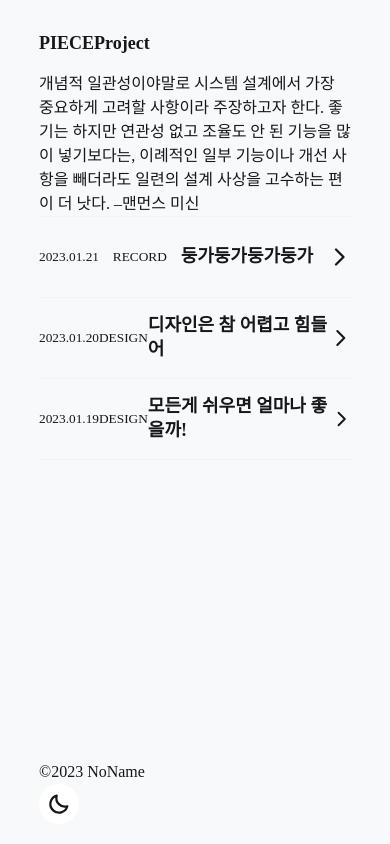
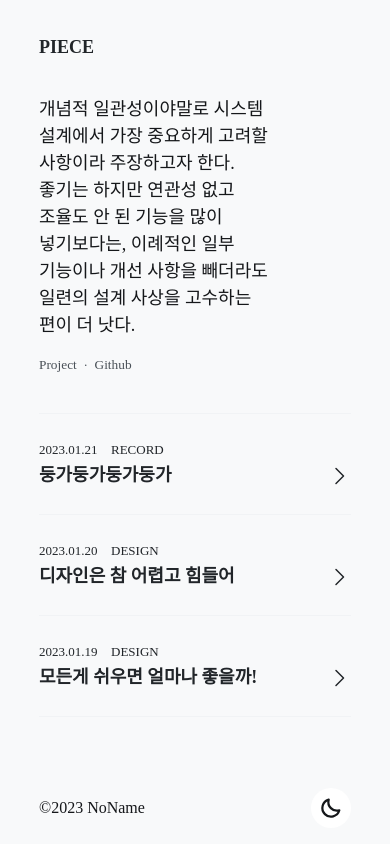
Before and after one commit to minheeyoon/Record, a React (Create React App) app in the folder blog/: page / in a window 390 px wide. Built offline with nearby package versions, Linux system fonts and the light colour scheme.

Commit message:
design : home , post card&list , theme, layout design - theme, token 사용 환경셋팅 끝 - 테마 변환시 애니메이션 추가 - 레이아웃 수정 - home 화면 타이포, 간격 수정 - postcard&list 디자인 수정

```diff
--- a/blog/src/components/components.css
+++ b/blog/src/components/components.css
@@ -7,8 +7,30 @@
   margin: 0 auto;
 }
 
-.navbar,
+.navbar {
+  position: sticky;
+  width: 53.75rem;
+  height: 6rem;
+  display: flex;
+  align-items: center;
+  background-color: var(--semantic-surface-low);
+  top: 0;
+}
+
+.sub-navi {
+  margin-top: var(--scale-dimension-size-200);
+}
+
+.header {
+  width: 80%;
+  margin-bottom: var(--scale-dimension-size-500);
+}
+
 .footer {
+  display: flex;
+  justify-content: space-between;
+  align-items: center;
+
   margin-top: var(--scale-dimension-size-400);
   margin-bottom: var(--scale-dimension-size-200);
 }
@@ -20,8 +42,21 @@
   cursor: pointer;
 }
 
+.theme-transition,
+.theme-transition *,
+.theme-transition *:before,
+.theme-transition *:after {
+  transition-property: background-color, border-bottom, border-top;
+  transition-duration: 0.5s;
+  transition-timing-function: ease-in-out !important;
+  transition-delay: 0 !important;
+}
+
 @media (max-width: 520px) {
   .layout {
     width: 80%;
   }
+  .navbar {
+    width: 100%;
+  }
 }
--- a/blog/src/components/css/_basics.css
+++ b/blog/src/components/css/_basics.css
@@ -1,4 +1,6 @@
+@import url(./_variables.css);
 @import url(./_dark.css);
+@import url(./_light.css);
 
 body {
   margin: 0;
@@ -8,6 +10,38 @@ body {
   background-color: var(--semantic-surface-low);
   color: var(--semantic-on-surface);
 }
+
+a {
+  cursor: pointer;
+}
+
+/* 타이포 부품 */
+
+.weight-regular {
+  font-weight: var(--regular);
+}
+
+.weight-bold {
+  font-weight: var(--bold);
+}
+
+.word {
+  word-break: keep-all;
+}
+
+.lh-lg {
+  line-height: var(--static-large);
+}
+
+.lh-md {
+  line-height: var(--static-medium);
+}
+
+.lh-sm {
+  line-height: var(--static-small);
+}
+
+/* 기본 타이포 셋팅 */
 
 code {
   font-family: var(--sf-mono);
@@ -53,24 +87,10 @@ p {
   margin: var(--scale-dimension-size-0);
 }
 
-.links {
-  text-decoration: none;
-  color: var(--scale-gray-900);
-}
-
-.links:hover {
-  color: var(--scale-gray-600);
-}
-
 .body-lg {
   font-size: var(--scale-dimension-font-size-200);
   line-height: var(--static-large);
-}
-
-.body-lg-bold {
-  font-size: var(--scale-dimension-font-size-200);
-  line-height: var(--static-large);
-  font-weight: var(--bold);
+  word-break: keep-all;
 }
 
 .body-md {
@@ -79,30 +99,36 @@ p {
   word-break: keep-all;
 }
 
-.body-md-bold {
-  font-size: var(--scale-dimension-font-size-100);
-  line-height: var(--static-medium);
-  font-weight: var(--bold);
-}
-
 .body-sm {
   font-size: var(--scale-dimension-font-size-50);
   line-height: var(--static-medium);
-}
-
-.body-sm-bold {
-  font-size: var(--scale-dimension-font-size-50);
-  line-height: var(--static-medium);
-  font-weight: var(--bold);
+  word-break: keep-all;
 }
 
 .body-xsm {
   font-size: var(--scale-dimension-font-size-25);
   line-height: var(--static-medium);
+  word-break: keep-all;
 }
 
-.body-xsm-bold {
-  font-size: var(--scale-dimension-font-size-20);
-  line-height: var(--static-medium);
-  font-weight: var(--bold);
+/* 기본 UI 스타일 셋팅  */
+
+.links {
+  text-decoration: none;
+  color: var(--color-gray-800);
+  cursor: pointer;
 }
+
+.links:hover {
+  color: var(--color-gray-700);
+}
+
+.links-secondary {
+  text-decoration: none;
+  color: var(--color-gray-600);
+  cursor: pointer;
+}
+
+.links-secondary:hover {
+  color: var(--color-gray-700);
+}
--- a/blog/src/components/css/_dark.css
+++ b/blog/src/components/css/_dark.css
@@ -1,16 +1,16 @@
 .theme-dark {
-  --color-gray-00: #000000;
-  --color-gray-100: #15171a;
+          --color-gray-00: #000000;
+  --color-gray-100: #15171A;
   --color-gray-200: #212529;
-  --color-gray-300: #343a40;
+  --color-gray-300: #343A40;
   --color-gray-400: #495057;
-  --color-gray-500: #868e96;
-  --color-gray-600: #adb5bd;
-  --color-gray-700: #dee2e6;
-  --color-gray-800: #f1f3f5;
-  --color-gray-900: #f8f9fa;
+  --color-gray-500: #868E96;
+  --color-gray-600: #ADB5BD;
+  --color-gray-700: #DEE2E6;
+  --color-gray-800: #F1F3F5;
+  --color-gray-900: #F8F9FA;
   --color-gray-1000: #ffffff;
-  --color-purple-100: #2d1d5c;
+  --color-purple-100: #2D1D5C;
   --color-purple-200: #482e94;
   --color-purple-300: #5f3dc4;
   --color-purple-400: #6741d9;
@@ -18,7 +18,7 @@
   --color-purple-600: #9775fa;
   --color-purple-700: #d0bfff;
   --color-purple-800: #e5dbff;
-  --color-purple-900: #f3f0ff;
+  --color-purple-900: #F3F0FF;
   --color-blue-100: #002c67;
   --color-blue-200: #1e409b;
   --color-blue-300: #2c54cd;
@@ -58,27 +58,29 @@
   --color-gray-alpha-25: rgba(255, 255, 255, 0.03);
   --color-gray-alpha-50: rgba(255, 255, 255, 0.05);
   --color-gray-alpha-100: rgba(255, 255, 255, 0.1);
-  --color-purple-alpha-100: rgba(121, 80, 242, 0.1);
-  --color-purple-alpha-200: rgba(121, 80, 242, 0.2);
+  --color-purple-alpha-100: rgba(149, 114, 255, 0.2);
+  --color-purple-alpha-200: rgba(149, 114, 255, 0.3);
   --color-green-alpha-100: rgba(64, 192, 87, 0.1);
   --color-green-alpha-200: rgba(64, 192, 87, 0.2);
   --color-red-alpha-100: rgba(250, 82, 82, 0.1);
   --color-red-alpha-200: rgba(250, 82, 82, 0.2);
+  --color-blue-alpha-100: rgba(0, 102, 255, 0.2);
+  --color-blue-alpha-200: rgba(0, 102, 255, 0.3);
   --static-black: #000000;
   --static-white: #ffffff;
   --static-blue: #3d73ff;
   --static-alpha-balck-500: rgba(0, 0, 0, 0.5);
   --static-alpha-balck-200: rgba(0, 0, 0, 0.2);
-  --static-alpha-white-200: rgba(255, 255, 255, 0.2);
-  --static-alpha-white-500: rgba(255, 255, 255, 0.5);
+  --static-alpha-white-200: rgba(255,255,255,0.2);
+  --static-alpha-white-500: rgba(255,255,255,0.5);
   --alpha-100: 0.1;
   --alpha-200: 0.2;
   --alpha-500: 0.5;
   --semantic-on-primary: #ffffff;
-  --semantic-primary: #7950f2;
-  --semantic-primary-event: #6741d9;
-  --semantic-primary-low: rgba(121, 80, 242, 0.1);
-  --semantic-primary-low-event: rgba(121, 80, 242, 0.2);
+  --semantic-primary: #3d73ff;
+  --semantic-primary-event: #6a94fc;
+  --semantic-primary-low: rgba(0, 102, 255, 0.2);
+  --semantic-primary-low-event: rgba(0, 102, 255, 0.3);
   --semantic-negative: #fa5252;
   --semantic-negative-event: #e03131;
   --semantic-negative-low: rgba(250, 82, 82, 0.1);
@@ -86,10 +88,10 @@
   --semantic-positive-low: rgba(64, 192, 87, 0.1);
   --semantic-disabled: #495057;
   --semantic-disabled-low: #212529;
-  --semantic-surface-low: #15171a;
+  --semantic-surface-low: #15171A;
   --semantic-surface: #000000;
-  --semantic-surface-contents: #15171a;
-  --semantic-on-surface: #f8f9fa;
+  --semantic-surface-contents: #15171A;
+  --semantic-on-surface: #F8F9FA;
   --semantic-border-thumbnail: rgba(255, 255, 255, 0.03);
   --semantic-border-divider: #212529;
-}
+      }
--- a/blog/src/components/css/_light.css
+++ b/blog/src/components/css/_light.css
@@ -62,6 +62,8 @@
   --color-purple-alpha-200: rgba(121, 80, 242, 0.2);
   --color-green-alpha-100: rgba(64, 192, 87, 0.1);
   --color-green-alpha-200: rgba(64, 192, 87, 0.2);
+  --color-blue-alpha-100: rgba(61, 174, 255, 0.1);
+  --color-blue-alpha-200: rgba(61, 174, 255, 0.2);
   --color-red-alpha-100: rgba(250, 82, 82, 0.1);
   --color-red-alpha-200: rgba(250, 82, 82, 0.2);
   --alpha-100: 0.1;
@@ -75,10 +77,10 @@
   --static-alpha-white-200: rgba(255, 255, 255, 0.2);
   --static-alpha-white-500: rgba(255, 255, 255, 0.5);
   --semantic-on-primary: #ffffff;
-  --semantic-primary: #7950f2;
-  --semantic-primary-event: #9775fa;
-  --semantic-primary-low: rgba(121, 80, 242, 0.1);
-  --semantic-primary-low-event: rgba(121, 80, 242, 0.2);
+  --semantic-primary: #3d73ff;
+  --semantic-primary-event: #6a94fc;
+  --semantic-primary-low: rgba(61, 174, 255, 0.1);
+  --semantic-primary-low-event: rgba(61, 174, 255, 0.2);
   --semantic-negative: #fa5252;
   --semantic-negative-event: #ff8787;
   --semantic-negative-low: rgba(250, 82, 82, 0.1);
--- a/blog/src/components/css/_variables.css
+++ b/blog/src/components/css/_variables.css
@@ -14,6 +14,7 @@
   --scale-radius-full: 99999px;
   --scale-dimension-size-3000: 240px;
   --scale-dimension-size-2000: 160px;
+  --scale-dimension-size-1500: 100px;
   --scale-dimension-size-1000: 80px;
   --scale-dimension-size-900: 72px;
   --scale-dimension-size-800: 64px;
--- a/blog/src/components/footer.js
+++ b/blog/src/components/footer.js
@@ -5,6 +5,13 @@ import { useTheme } from "./hooks/useTheme";
 
 const Footer = () => {
   const { theme, setTheme } = useTheme();
+
+  const body = window.document.body;
+
+  setTimeout(() => {
+    body.classList.add("theme-transition");
+  }, 1000);
+
   return (
     <div className="footer">
       <p>&copy;{new Date().getFullYear()} NoName</p>
--- a/blog/src/components/hooks/useTheme.js
+++ b/blog/src/components/hooks/useTheme.js
@@ -16,6 +16,7 @@ export default function ThemeContextProvider({ children }) {
 
     root.classList.remove(removeOldTheme);
     root.classList.add(theme);
+
     localStorage.setItem("theme", theme);
   }, [theme]);
 
--- a/blog/src/components/navibar.js
+++ b/blog/src/components/navibar.js
@@ -9,9 +9,6 @@ const Navbar = () => {
         <Link className="links" to="/">
           PIECE
         </Link>
-        <Link className="links" to="/project">
-          Project
-        </Link>
       </h6>
     </div>
   );
--- a/blog/src/components/postlist.js
+++ b/blog/src/components/postlist.js
@@ -16,10 +16,14 @@ const PostList = () => {
         postlist.map((post, i) => {
           return (
             <Link to={`/post/${post.id}`} key={i} className="post-card links">
-              <small>{post.date}</small>
-              <small>{post.category}</small>
-              <h6>{post.title}</h6>
-              <CaretRight size={24} weight="bold" />
+              <div className="post-information body-md">
+                <div className="post-data">{post.date}</div>
+                <div className="post-category">{post.category}</div>
+              </div>
+              <div className="post-title">
+                <h6>{post.title}</h6>
+                <CaretRight size={24} weight="regular" />
+              </div>
             </Link>
           );
         })}
--- a/blog/src/pages/home.js
+++ b/blog/src/pages/home.js
@@ -2,6 +2,7 @@ import React from "react";
 import Layout from "../components/layout";
 import Navbar from "../components/navibar";
 import PostList from "../components/postlist";
+import { Link } from "react-router-dom";
 import "../pages/pages.css";
 
 const Home = () => {
@@ -10,14 +11,28 @@ const Home = () => {
       <Layout>
         <Navbar />
         <div className="header">
-          <p>
+          <h6 className="weight-regular lh-md word">
             개념적 일관성이야말로 시스템 설계에서 가장 중요하게 고려할 사항이라
             주장하고자 한다. 좋기는 하지만 연관성 없고 조율도 안 된 기능을 많이
             넣기보다는, 이례적인 일부 기능이나 개선 사항을 빼더라도 일련의 설계
-            사상을 고수하는 편이 더 낫다. –맨먼스 미신
-          </p>
+            사상을 고수하는 편이 더 낫다.
+          </h6>
+          <div className="sub-navi">
+            <small>
+              <Link className="links-secondary" to="/project">
+                Project &nbsp;
+              </Link>
+              <a
+                className="links-secondary"
+                href="https://github.com/minheeyoon"
+                target="_blank"
+                rel="noopener noreferrer"
+              >
+                · &nbsp;Github
+              </a>
+            </small>
+          </div>
         </div>
-
         <PostList />
       </Layout>
     </div>
--- a/blog/src/pages/pages.css
+++ b/blog/src/pages/pages.css
@@ -1,6 +1,4 @@
 @import url(../components/css/_basics.css);
-@import url(../components/css/_variables.css);
-@import url(../components/css/_light.css);
 
 .post-list {
   border-top: 1px solid var(--semantic-border-divider);
@@ -13,3 +11,46 @@
   height: var(--scale-dimension-size-1000);
   border-bottom: 1px solid var(--semantic-border-divider);
 }
+
+.post-information {
+  display: flex;
+}
+
+.post-data {
+  width: 10rem;
+}
+
+.post-category {
+  width: 10rem;
+}
+
+.post-title {
+  display: flex;
+  justify-content: space-between;
+  width: 100%;
+}
+
+/* Post, Project UI Element */
+
+@media (max-width: 520px) {
+  .post-card {
+    display: flex;
+    justify-content: center;
+    flex-direction: column;
+    align-items: flex-start;
+    height: var(--scale-dimension-size-1500);
+  }
+
+  .post-information {
+    font-size: var(--scale-dimension-font-size-75);
+    margin-bottom: var(--scale-dimension-size-50);
+  }
+
+  .post-data {
+    width: 4.5rem;
+  }
+
+  .post-category {
+    width: 4rem;
+  }
+}
```
Also changed, not shown: blog/src/components/tokens/scale/light.json (line endings or trailing spaces).
